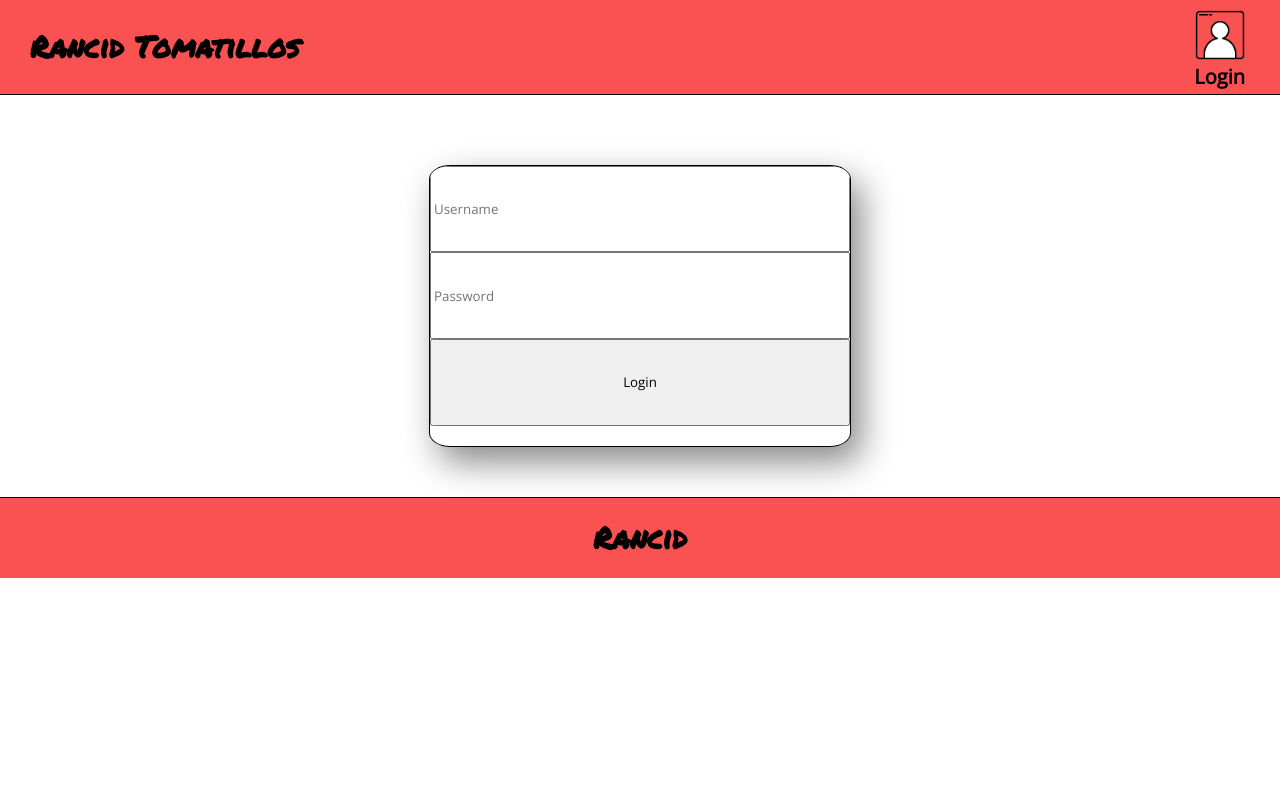
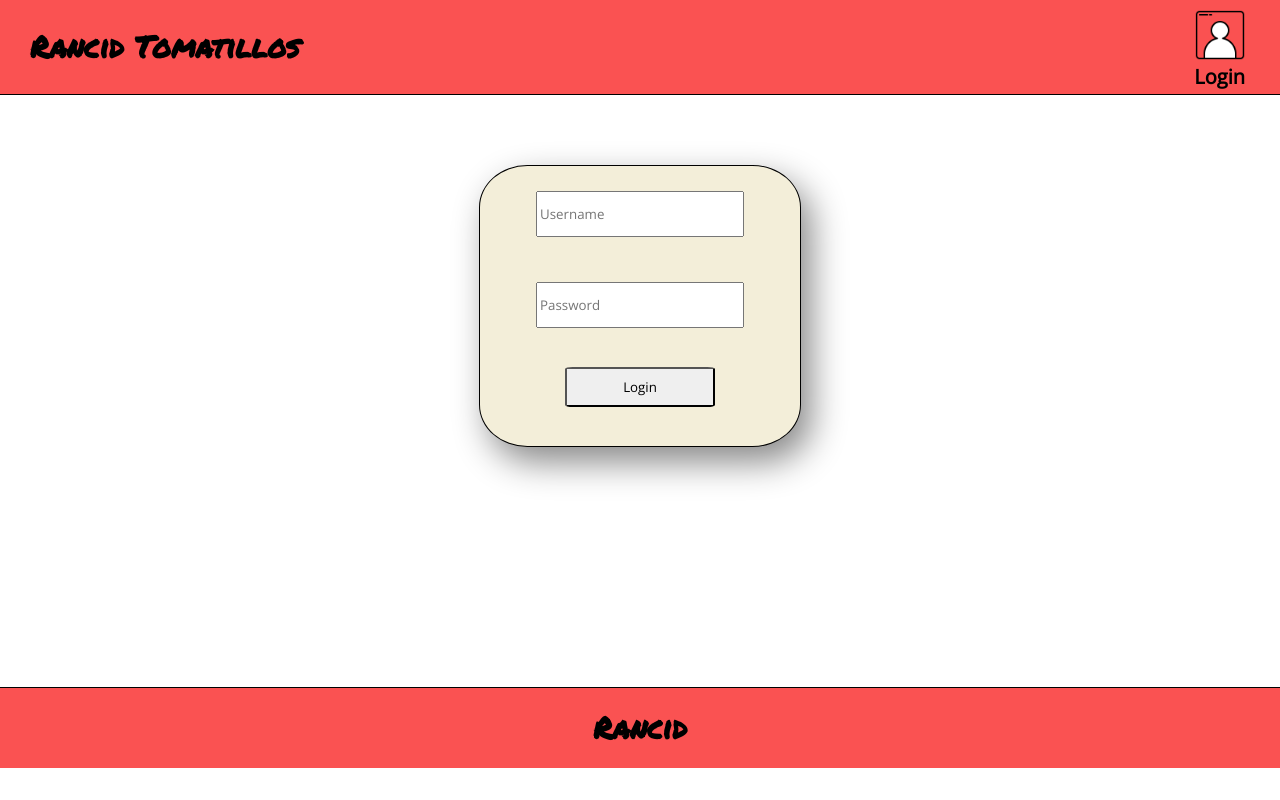
Before and after one commit to Chriscastanuela/Rancid-Tomatillos, a React (Create React App) app: page /login in a window 1280 px wide. Built offline with nearby package versions, Linux system fonts and the light colour scheme.

Commit message:
Remove a lot of comments

```diff
--- a/src/Components/List.jsx
+++ b/src/Components/List.jsx
@@ -14,7 +14,6 @@ export default function List(props) {
                     {props.list.map(i => {
                         return  (
                             <span style={spanStyle}>
-                                {/* <p style={titleStyle}>{i.title} Rating: {Math.floor(i.average_rating)}</p> */}
                                 <h4 style={{margin: 3}}>{i.title}</h4>
                                 <p style={{margin: 3}}>Rating: {Math.floor(i.average_rating)}</p>
                             </span>
@@ -37,16 +36,15 @@ let divStyle = {
     marginRight: '10px',
     display: 'grid',
     gridTemplateColumns: '1fr',
-    // gridTemplateRows: '.25fr 1fr',
     gridTemplateRows: '40',
     marginBottom: '20px',
     marginTop: '20px',
     boxShadow: '10px 15px 35px #888888',
     paddingBottom: '20px',
+    backgroundColor: '#F3EED9'
 }
 
 let headerStyle = {
-    // fontFamily: 'Permanent Marker, cursive',
     margin: 0,
     justifySelf: 'center',
     alignSelf: 'center',
@@ -66,7 +64,6 @@ let header2Style = {
 }
 
 let listStyle = {
-    // listStyle: 'none',
     margin: 0,
     padding: 0,
     gridColumn: 1,
--- a/src/Components/ListSection.jsx
+++ b/src/Components/ListSection.jsx
@@ -55,15 +55,12 @@ export class ListSection extends Component {
             return <h1 style={{fontFamily: 'Permanent Marker, cursive',}}>Loading...</h1>
         } else {
             return (
-                // <section style={containerStyle}>
-                    <section >
-                        {/* <h1>Movies</h1> */}
-                        <List header={'Most Recent'} list={this.state.recentMovies}/>
-                        <List header={'Highest Rated'} list={this.state.highestRated}/>
-                        <List header={'Lowest Rated'} list={this.state.lowestRated}/>
-                        <List header={'All'} list={this.state.all}/>
-                    </section>
-                // </section>
+                <section>
+                    <List header={'Most Recent'} list={this.state.recentMovies}/>
+                    <List header={'Highest Rated'} list={this.state.highestRated}/>
+                    <List header={'Lowest Rated'} list={this.state.lowestRated}/>
+                    <List header={'All'} list={this.state.all}/>
+                </section>
             )
         }
     }
--- a/src/Components/Login.jsx
+++ b/src/Components/Login.jsx
@@ -27,7 +27,6 @@ export default class Login extends Component {
         console.log(thePost)
         fetch('https://rancid-tomatillos.herokuapp.com/api/v2/login', thePost)
             .then(res => console.log(res.json()))
-            // .then(res => console.log())
             .catch(err => console.log(err))
     }
     formUpdate(e) {
@@ -56,26 +55,35 @@ let mainSectionStyle = {
 
 let inputStyle = {
     fontFamily: 'Open Sans, sans-serif',
+    marginTop: '2%',
+    width: '200px',
+    height: '40px',
+    placeSelf: 'center'
 }
 
 let divStyle = {
     borderStyle: 'solid',
     borderWidth: '1px',
-    borderRadius: '5%',
+    borderRadius: '15%',
     height: '260px',
-    width: '420px',
+    width: '320px',
     overflowY: 'scroll',
     display: 'grid',
     gridTemplateColumns: '1fr',
     gridTemplateRows: '40',
-    marginBottom: '20px',
+    marginBottom: '210px',
     marginTop: '20px',
     boxShadow: '10px 15px 35px #888888',
     paddingBottom: '20px',
-    placeSelf: 'center'
+    placeSelf: 'center',
+    backgroundColor: '#F3EED9'
 }
 
 let buttonStyle = {
     cursor: 'pointer',
     fontFamily: 'Open Sans, sans-serif',
+    width: '150px',
+    height: '40px',
+    placeSelf: 'center',
+    borderRadius: '5%',
 }
--- a/src/Components/Main.jsx
+++ b/src/Components/Main.jsx
@@ -5,10 +5,8 @@ import Movies from './Movies.jsx'
 export default function Main() {
   return (
     <section style={mainSectionStyle}>
-      {/* <Movies /> */}
       <h1 style={{fontFamily: 'Permanent Marker, cursive', margin: 0}}>Categories</h1>
       <ListSection />
-      <h1 style={{fontFamily: 'Permanent Marker, cursive', margin: 0}}>Posters</h1>
       <Movies />
     </section>
   )
--- a/src/Components/Movies.jsx
+++ b/src/Components/Movies.jsx
@@ -36,20 +36,6 @@ export default class Movies extends Component {
 }
 
 let movieSectionStyle = {
-  // borderRadius: '10%',
-  // height: '466px',
-  // width: '378px',
-  // overflowX: 'auto',
-  // boxShadow: '10px 15px 35px #888888',
-  // borderStyle: 'solid',
-  // borderWidth: '2px',
-  // justifyContent: 'center',
-  // alignContent: 'center',
-  // justifySelf: 'center',
-  // alignSelf: 'center',
-  // margin: 0,
-  // padding: 0,
-  // gridColumn: 1,
   borderStyle: 'solid',
   borderWidth: '1px',
   borderRadius: '5%',
@@ -60,11 +46,10 @@ let movieSectionStyle = {
   marginRight: '10px',
   display: 'grid',
   gridTemplateColumns: '1fr',
-  // gridTemplateRows: '.25fr 1fr',
   gridTemplateRows: '40',
   marginBottom: '20px',
   marginTop: '20px',
   boxShadow: '10px 15px 35px #888888',
-  // paddingBottom: '10px',
   paddingTop: '20px',
+  backgroundColor: '#F3EED9'
 }
```
Also changed, not shown: src/Components/MovieCard.jsx (+0 -11 lines).
